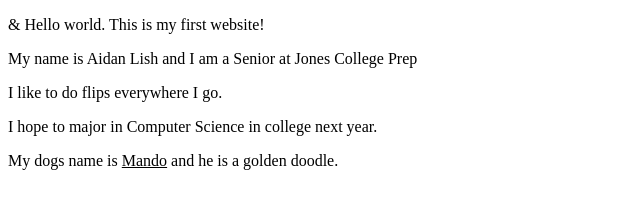
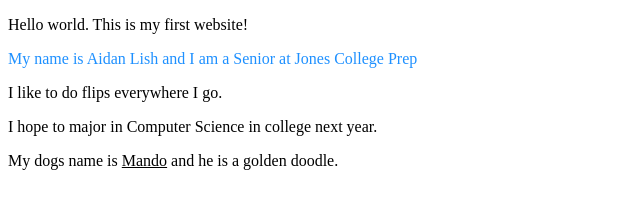
Before and after one commit to Flubbo/webdev_lab1, a plain HTML site: page index.html in a window 1280 px wide. Shown: the whole page, without its empty margins (0-640 px from the left). Drawn offline with Linux system fonts and the light colour scheme.

Commit message:
update fancy index.html

```diff
--- a/index.html
+++ b/index.html
@@ -5,8 +5,8 @@
   <title>Internet Technologies and Web Design</title>
 </head>
 <body>
-  <p>&amp; Hello world. This is my first website!</p>
-  <p>My name is Aidan Lish and I am a Senior at Jones College Prep</p>
+  <p>Hello world. This is my first website!</p>
+  <p style="color:DodgerBlue;">My name is Aidan Lish and I am a Senior at Jones College Prep</p>
   <p>I like to do flips everywhere I go.</p>
   <p>I hope to major in Computer Science in college next year.</p>
   <p>My dogs name is <u>Mando</u> and he is a golden doodle.</p>
```
